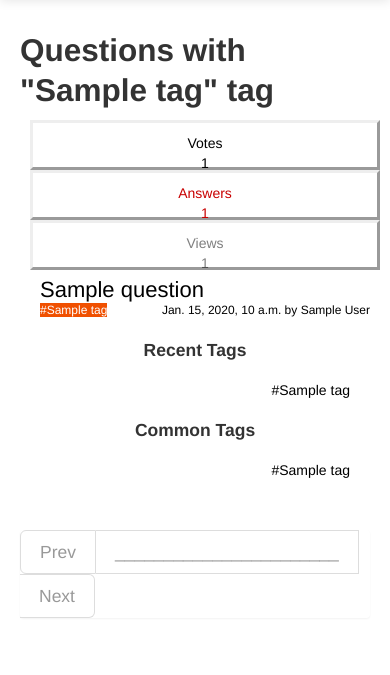
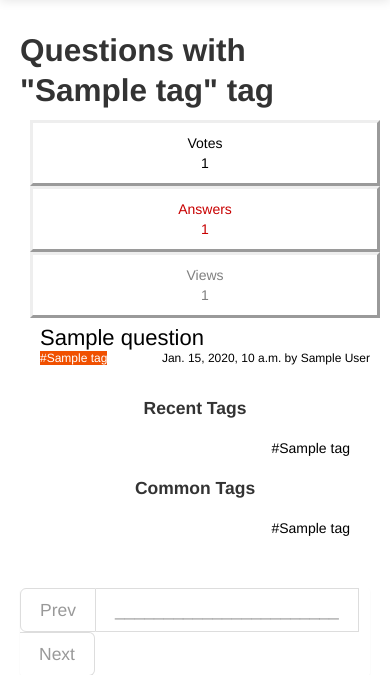
Before and after one commit to alpsayin/django-qanda, a Django app: template qanda/qanda_app/templates/tag_page.html in a window 390 px wide. Shown: the part 51-726 px from the top of the page. Run offline with Django 3.2, Linux system fonts and the light colour scheme; the template is opened without the code that fills it: most values are stand-ins (such as "Sample title", 1, 10 or a date in 2020); some libraries are stand-ins or nearby versions.

Commit message:
fix mobile view

```diff
--- a/qanda/qanda_app/static/qanda/qanda.css
+++ b/qanda/qanda_app/static/qanda/qanda.css
@@ -1,8 +1,8 @@
 
 .votecount-box {
 	padding-top: 10px;
+	padding-bottom: 10px;
 	margin-left: 10px;
-	height: 50px;
 	background-color: rgb(255, 255, 255);
 	color: rgb(0, 0, 0);
 	border: outset;
@@ -15,8 +15,8 @@
 
 .answercount-box {
 	padding-top: 10px;
+	padding-bottom: 10px;
 	margin-left: 10px;
-	height: 50px;
 	background-color: rgb(255, 255, 255);
 	color: rgba(200, 0, 0, 1);
 	border: outset;
@@ -29,8 +29,8 @@
 
 .viewcount-box {
 	padding-top: 10px;
+	padding-bottom: 10px;
 	margin-left: 10px;
-	height: 50px;
 	background-color: rgb(255, 255, 255);
 	color: rgba(0, 0, 0, 0.5);
 	border: outset;
@@ -47,7 +47,7 @@
 	padding-left: 10px;
 	margin-right: 10px;
 	padding-right: 10px;
-	height: 50px;
+	padding-bottom: 10px;
 	background-color: rgb(255, 255, 255);
 	color: rgba(0, 0, 180, 1);
 }
```
